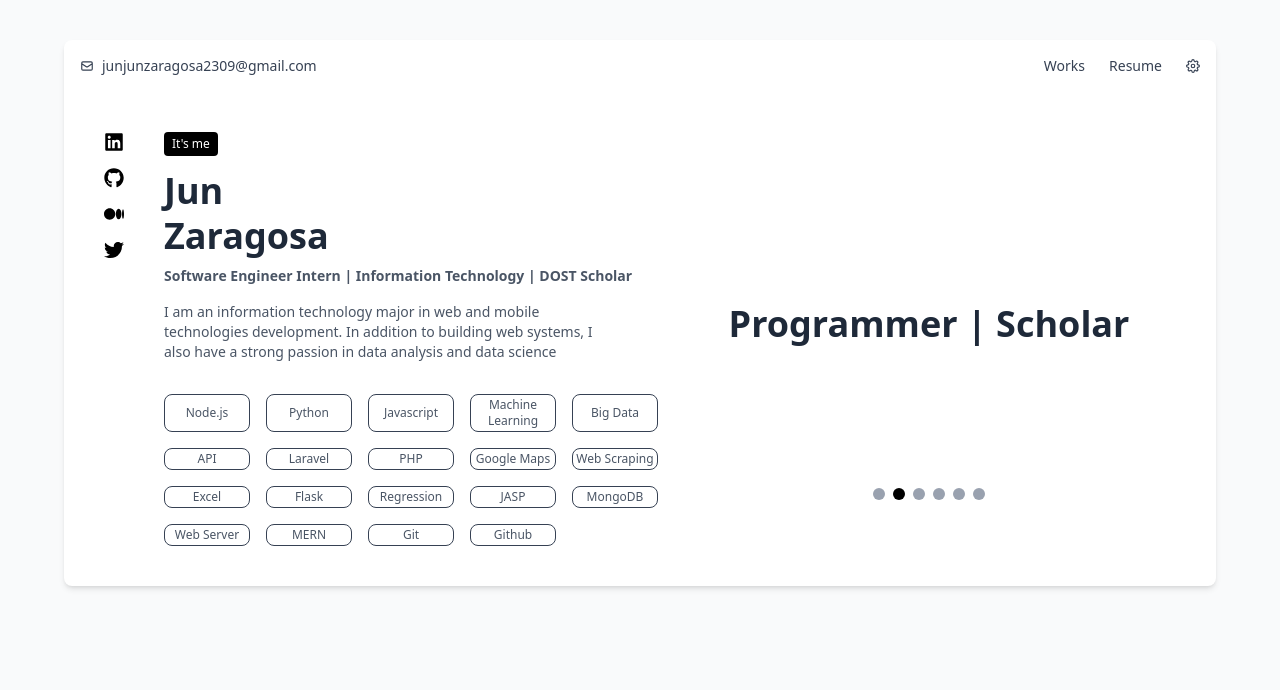
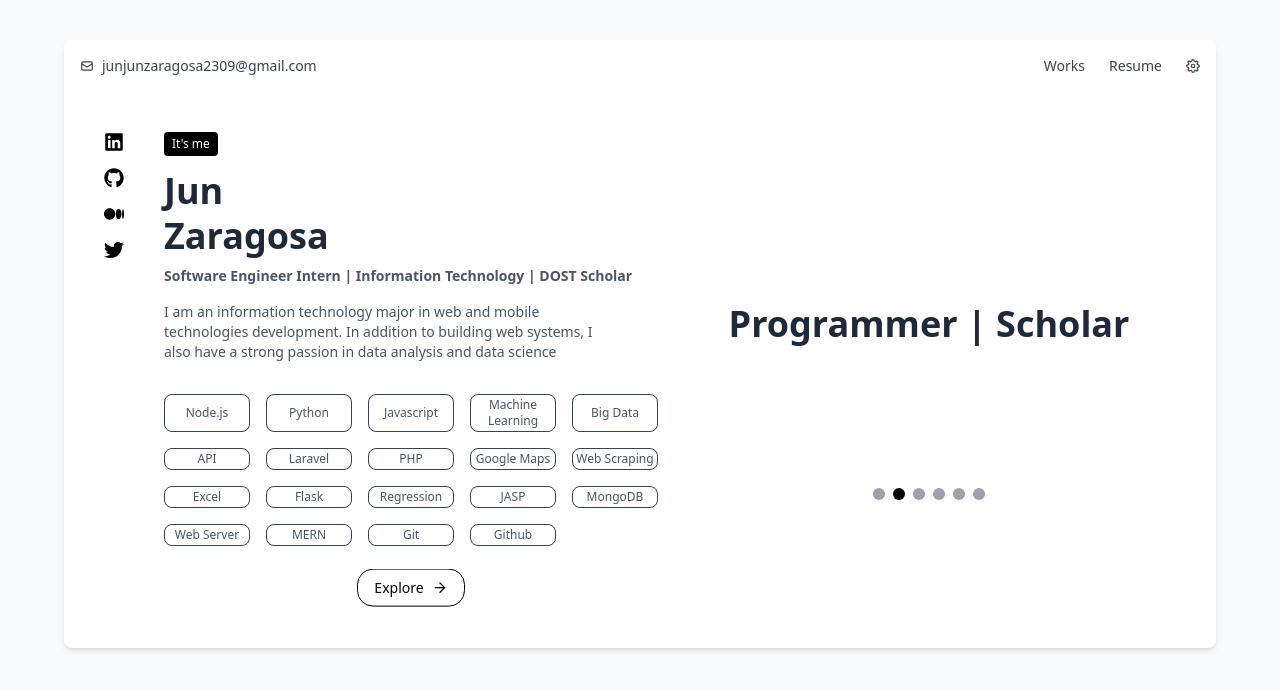
Before and after one commit to jzaragosa06/portfolio-v1, a React (Vite) app: page /#/ in a window 1280 px wide. Shown: the top 690 px of the page. Built offline with nearby package versions, Linux system fonts and the light colour scheme.

Commit message:
fix: add Explore button with animation to navigate to Works section

```diff
--- a/src/pages/Home.jsx
+++ b/src/pages/Home.jsx
@@ -5,8 +5,9 @@ import { FiSettings } from 'react-icons/fi';
 import { Link } from 'react-router-dom';
 import user from '../data/user';
 import Animated from '../components/Animated';
-import downloadResume from '../utils/downloadResume';
 import { FaMedium } from 'react-icons/fa6';
+import { FiArrowRight } from 'react-icons/fi';
+
 
 const Header = () => {
     const openResume = () => {
@@ -21,8 +22,6 @@ const Header = () => {
             </div>
             <div className="flex items-center space-x-6">
                 <Link to="/works">Works</Link>
-                {/* <a href="#" className="hover:underline">Resume</a> */}
-                {/* <p onClick={downloadResume} className="hover:underline">Resume</p> */}
                 <p onClick={openResume} className="hover:underline">Resume</p>
                 <FiSettings />
             </div>
@@ -65,7 +64,18 @@ const InfoSection = () => (
                         </div>
                     ))}
                 </div>
+
+                <Link to="/works">
+                    <div className="flex justify-center items-center mt-6 animate-bounce">
+                        <div className="flex items-center gap-2 border border-black rounded-2xl px-4 py-2 text-black font-medium text-sm transition-all duration-300 hover:text-white hover:bg-black">
+                            Explore
+                            <FiArrowRight className="text-base" />
+                        </div>
+                    </div>
+                </Link>
+
             </div>
+
             {/* Animated container */}
             <div className="w-1/2">
                 <Animated />
```
